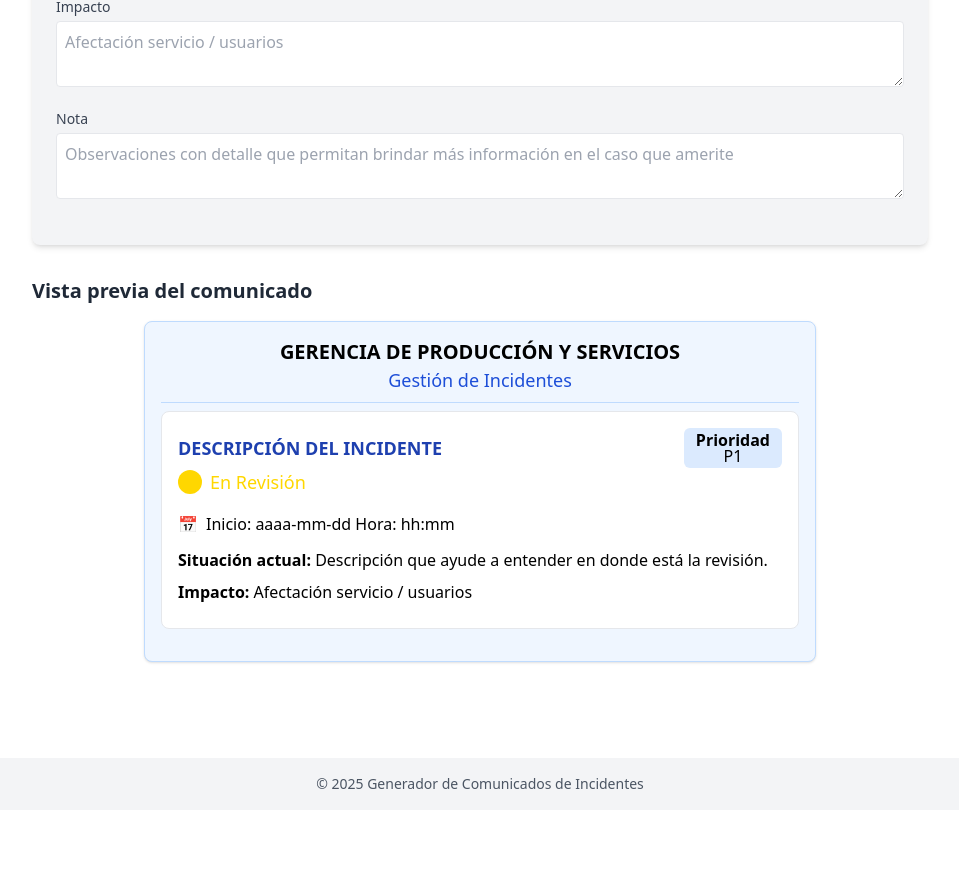
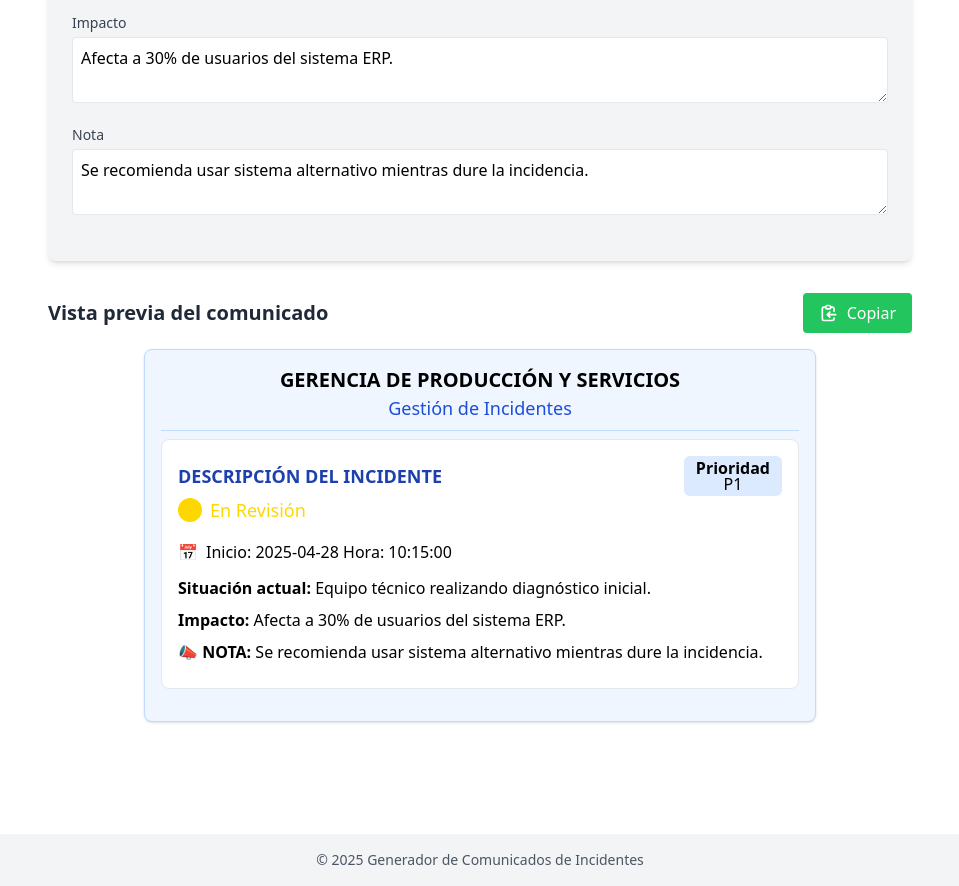
Before and after one commit to l6a6h6l/generador-comunicados-corroe, a React (Create React App) app: page / in a window 1280 px wide. Shown: the part 437-1323 px from the top of the page, without its empty margins (160-1119 px from the left). Before the commit the page ends 1247 px from the top, so only its background shows below. Built offline with nearby package versions, Linux system fonts and the light colour scheme; the HTML template or start-up script is replaced by a standard one.

Commit message:
Update FormularioIncidente.jsx

```diff
--- a/src/components/FormularioIncidente.jsx
+++ b/src/components/FormularioIncidente.jsx
@@ -1,4 +1,4 @@
-import React, { useState } from 'react';
+import React, { useState, useRef } from 'react';
 
 const EstadoIncidente = {
   REVISION: 'En Revisión',
@@ -7,26 +7,68 @@ const EstadoIncidente = {
 };
 
 const FormularioIncidente = () => {
-  // eslint-disable-next-line no-unused-vars
   const [estado, setEstado] = useState(EstadoIncidente.REVISION);
   const [prioridad, setPrioridad] = useState('P1');
-  const [fechaInicio, setFechaInicio] = useState('');
-  const [horaInicio, setHoraInicio] = useState('');
-  const [fechaFin, setFechaFin] = useState('');
-  const [horaFin, setHoraFin] = useState('');
-  const [situacionActual, setSituacionActual] = useState('');
-  const [impacto, setImpacto] = useState('');
-  const [nota, setNota] = useState('');
-  const [accionesRecuperacion, setAccionesRecuperacion] = useState('');
-  const [causaRaiz, setCausaRaiz] = useState('');
+  const [fechaInicio, setFechaInicio] = useState('2025-04-28');
+  const [horaInicio, setHoraInicio] = useState('10:15:00');
+  const [fechaFin, setFechaFin] = useState('2025-04-28');
+  const [horaFin, setHoraFin] = useState('12:30:00');
+  const [situacionActual, setSituacionActual] = useState('Equipo técnico realizando diagnóstico inicial.');
+  const [impacto, setImpacto] = useState('Afecta a 30% de usuarios del sistema ERP.');
+  const [nota, setNota] = useState('Se recomienda usar sistema alternativo mientras dure la incidencia.');
+  const [accionesRecuperacion, setAccionesRecuperacion] = useState('Se reinició el servidor principal y se actualizaron parámetros de configuración.');
+  const [causaRaiz, setCausaRaiz] = useState('Saturación de memoria en servidor de aplicaciones por consultas no optimizadas.');
   const [mostrarTabla, setMostrarTabla] = useState(false);
-  // eslint-disable-next-line no-unused-vars
   const [tiempos, setTiempos] = useState([
-    { inicio: '06:47:45', fin: '07:04:47', total: '0:17:02' },
-    { inicio: '07:51:45', fin: '07:59:45', total: '0:08:00' },
-    { inicio: '08:43:08', fin: '08:48:02', total: '0:04:54' }
+    { inicio: '10:15:00', fin: '10:45:00', total: '0:30:00' },
+    { inicio: '11:05:00', fin: '11:32:00', total: '0:27:00' },
   ]);
-  const [diagnostico, setDiagnostico] = useState('');
+  const [diagnostico, setDiagnostico] = useState('Se identificaron consultas SQL recursivas que consumían memoria excesiva del servidor de aplicaciones.');
+  const [copiado, setCopiado] = useState(false);
+  const vistaPreviewRef = useRef(null);
+
+  // Función para añadir una nueva fila a la tabla de tiempos
+  const agregarTiempo = () => {
+    setTiempos([...tiempos, { inicio: '', fin: '', total: '' }]);
+  };
+
+  // Función para actualizar una entrada en la tabla de tiempos
+  const actualizarTiempo = (index, campo, valor) => {
+    const nuevosTiempos = [...tiempos];
+    nuevosTiempos[index][campo] = valor;
+
+    // Calcular total si inicio y fin están presentes
+    if (campo === 'inicio' || campo === 'fin') {
+      if (nuevosTiempos[index].inicio && nuevosTiempos[index].fin) {
+        // Convertir a Date para calcular la diferencia
+        const [horaInicio, minInicio, segInicio = '00'] = nuevosTiempos[index].inicio.split(':').map(Number);
+        const [horaFin, minFin, segFin = '00'] = nuevosTiempos[index].fin.split(':').map(Number);
+
+        // Calcular segundos totales
+        const inicioEnSegundos = horaInicio * 3600 + minInicio * 60 + +segInicio;
+        const finEnSegundos = horaFin * 3600 + minFin * 60 + +segFin;
+        const diferenciaSegundos = finEnSegundos - inicioEnSegundos;
+
+        if (diferenciaSegundos >= 0) {
+          // Convertir de vuelta a formato h:m:s
+          const horas = Math.floor(diferenciaSegundos / 3600);
+          const minutos = Math.floor((diferenciaSegundos % 3600) / 60);
+          const segundos = diferenciaSegundos % 60;
+          nuevosTiempos[index].total = `${horas}:${minutos.toString().padStart(2, '0')}:${segundos.toString().padStart(2, '0')}`;
+        } else {
+          nuevosTiempos[index].total = 'Error en tiempo';
+        }
+      }
+    }
+
+    setTiempos(nuevosTiempos);
+  };
+
+  // Función para eliminar una fila de la tabla de tiempos
+  const eliminarTiempo = (index) => {
+    const nuevosTiempos = tiempos.filter((_, i) => i !== index);
+    setTiempos(nuevosTiempos);
+  };
 
   // Calcular duración automáticamente si hay fechas de inicio y fin
   const calcularDuracion = () => {
@@ -51,6 +93,15 @@ const FormularioIncidente = () => {
     return `${horas.toString().padStart(2, '0')}h ${minutos.toString().padStart(2, '0')}min ${segundos.toString().padStart(2, '0')}s`;
   };
 
+  // Función para copiar la vista previa al portapapeles
+  const copiarVistaPrevia = () => {
+    // En un entorno de simulación, simplemente mostramos el efecto visual
+    setCopiado(true);
+    setTimeout(() => {
+      setCopiado(false);
+    }, 2000);
+  };
+
   // Obtener color según estado
   const getColorEstado = () => {
     switch(estado) {
@@ -66,7 +117,7 @@ const FormularioIncidente = () => {
   };
 
   return (
-    <div className="w-full max-w-4xl mx-auto">
+    <div className="w-full max-w-4xl mx-auto p-4">
       {/* Sección del formulario */}
       <div className="mb-8">
         <h2 className="text-xl font-bold mb-4 text-gray-800">Formulario de Gestión de Incidentes</h2>
@@ -115,6 +166,7 @@ const FormularioIncidente = () => {
                 className="w-full p-2 border rounded"
                 value={horaInicio}
                 onChange={(e) => setHoraInicio(e.target.value)}
+                step="1"
               />
             </div>
           </div>
@@ -138,6 +190,7 @@ const FormularioIncidente = () => {
                     className="w-full p-2 border rounded"
                     value={horaFin}
                     onChange={(e) => setHoraFin(e.target.value)}
+                    step="1"
                   />
                 </div>
               </div>
@@ -177,6 +230,65 @@ const FormularioIncidente = () => {
               </div>
 
               {mostrarTabla && (
+                <>
+                  <div className="mb-4">
+                    <div className="flex justify-between items-center mb-2">
+                      <label className="block text-sm font-medium text-gray-700">Tabla de Tiempos</label>
+                      <button
+                        type="button"
+                        className="bg-blue-500 text-white px-3 py-1 rounded text-sm hover:bg-blue-600"
+                        onClick={agregarTiempo}
+                      >
+                        Añadir Tiempo
+                      </button>
+                    </div>
+                    <table className="w-full border-collapse border border-gray-300">
+                      <thead>
+                        <tr className="bg-gray-200">
+                          <th className="border border-gray-300 p-2">Hora Inicio</th>
+                          <th className="border border-gray-300 p-2">Hora Fin</th>
+                          <th className="border border-gray-300 p-2">Tiempo Total</th>
+                          <th className="border border-gray-300 p-2">Acciones</th>
+                        </tr>
+                      </thead>
+                      <tbody>
+                        {tiempos.map((tiempo, index) => (
+                          <tr key={index}>
+                            <td className="border border-gray-300 p-2">
+                              <input
+                                type="time"
+                                className="w-full p-1 border rounded"
+                                value={tiempo.inicio}
+                                onChange={(e) => actualizarTiempo(index, 'inicio', e.target.value)}
+                                step="1"
+                              />
+                            </td>
+                            <td className="border border-gray-300 p-2">
+                              <input
+                                type="time"
+                                className="w-full p-1 border rounded"
+                                value={tiempo.fin}
+                                onChange={(e) => actualizarTiempo(index, 'fin', e.target.value)}
+                                step="1"
+                              />
+                            </td>
+                            <td className="border border-gray-300 p-2 text-center">
+                              {tiempo.total}
+                            </td>
+                            <td className="border border-gray-300 p-2 text-center">
+                              <button
+                                type="button"
+                                className="bg-red-500 text-white px-2 py-1 rounded text-sm hover:bg-red-600"
+                                onClick={() => eliminarTiempo(index)}
+                              >
+                                Eliminar
+                              </button>
+                            </td>
+                          </tr>
+                        ))}
+                      </tbody>
+                    </table>
+                  </div>
                   <div className="mb-4">
                     <label className="block text-sm font-medium mb-1 text-gray-700">Diagnóstico</label>
                     <textarea
@@ -187,6 +299,7 @@ const FormularioIncidente = () => {
                       onChange={(e) => setDiagnostico(e.target.value)}
                     ></textarea>
                   </div>
+                </>
               )}
             </>
           )}
@@ -230,8 +343,23 @@ const FormularioIncidente = () => {
 
       {/* Sección de vista previa */}
       <div className="mb-8">
-        <h2 className="text-xl font-bold mb-4 text-gray-800">Vista previa del comunicado</h2>
-        <div className="bg-blue-50 p-4 rounded-lg shadow border border-blue-200 max-w-2xl mx-auto">
+        <div className="flex justify-between items-center mb-4">
+          <h2 className="text-xl font-bold text-gray-800">Vista previa del comunicado</h2>
+          <button
+            type="button"
+            className={`${copiado ? 'bg-green-600' : 'bg-green-500'} text-white px-4 py-2 rounded hover:bg-green-600 flex items-center transition duration-200`}
+            onClick={copiarVistaPrevia}
+          >
+            <svg className="w-5 h-5 mr-2" fill="none" stroke="currentColor" viewBox="0 0 24 24" xmlns="http://www.w3.org/2000/svg">
+              <path strokeLinecap="round" strokeLinejoin="round" strokeWidth="2" d="M8 5H6a2 2 0 00-2 2v12a2 2 0 002 2h10a2 2 0 002-2v-1M8 5a2 2 0 002 2h2a2 2 0 002-2M8 5a2 2 0 012-2h2a2 2 0 012 2m0 0h2a2 2 0 012 2v3m2 4H10m0 0l3-3m-3 3l3 3"></path>
+            </svg>
+            {copiado ? 'Copiado!' : 'Copiar'}
+          </button>
+        </div>
+        <div
+          ref={vistaPreviewRef}
+          className="bg-blue-50 p-4 rounded-lg shadow border border-blue-200 max-w-2xl mx-auto"
+        >
           <div className="text-center mb-2">
             <h1 className="text-navy-700 font-bold text-xl">GERENCIA DE PRODUCCIÓN Y SERVICIOS</h1>
             <h2 className="text-blue-700 text-lg">Gestión de Incidentes</h2>
@@ -265,6 +393,7 @@ const FormularioIncidente = () => {
               </div>
             </div>
 
+            {!mostrarTabla && (
               <div className="mb-3">
                 <div className="flex items-center">
                   <span className="text-blue-500">📅</span>
@@ -284,6 +413,7 @@ const FormularioIncidente = () => {
                   </>
                 )}
               </div>
+            )}
 
             {mostrarTabla && estado === EstadoIncidente.RECUPERADO && (
               <div className="mb-3">
```
Lines whose indentation alone changed are shown as unchanged.
